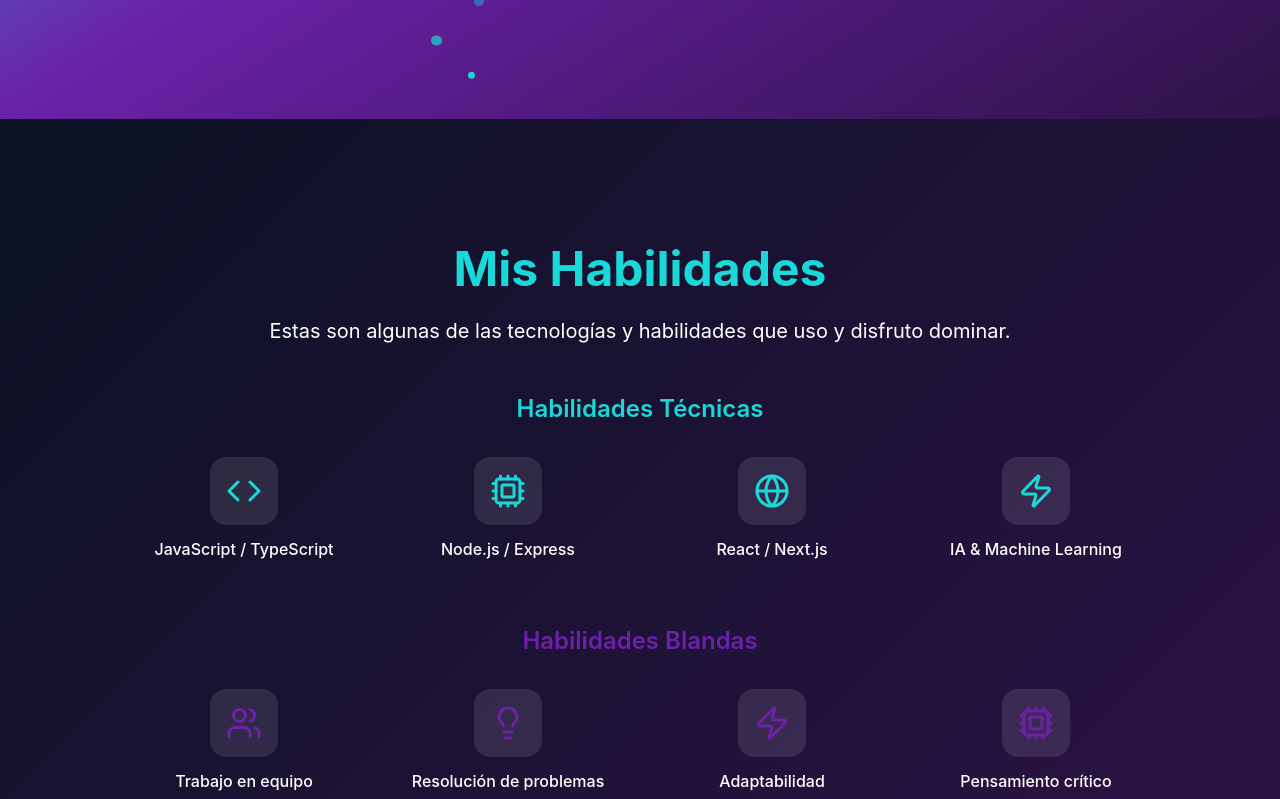
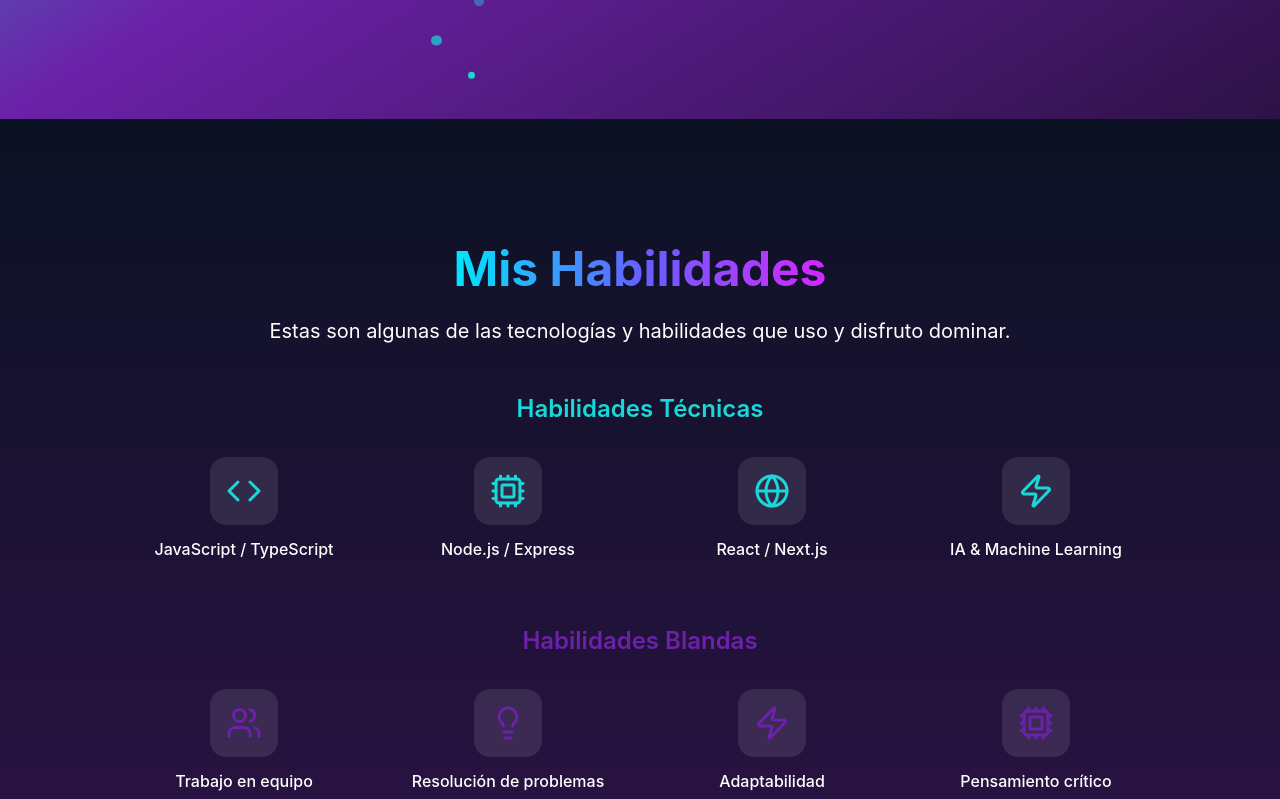
Before and after one commit to SantiagoArTyrs/Santiago_Arevalo, a Next.js app: page / in a window 1280 px wide. Shown: the part 681-1480 px from the top of the page. Built offline with nearby package versions, Linux system fonts and the light colour scheme.

Commit message:
Eliminando lineas innecesarias

```diff
--- a/src/components/Skills.tsx
+++ b/src/components/Skills.tsx
@@ -52,10 +52,6 @@ const Skills: FC<Props> = ({ lang }) => {
     <section
       id="skills"
       className="min-h-screen flex flex-col justify-center items-center px-6 py-20"
-      style={{
-        background: "linear-gradient(135deg, var(--bg-1), var(--bg-2))",
-        color: "var(--muted)",
-      }}
     >
       {/* Título */}
       <motion.h2
@@ -64,10 +60,15 @@ const Skills: FC<Props> = ({ lang }) => {
         transition={{ duration: 0.6 }}
         viewport={{ once: true }}
         className="text-4xl md:text-5xl font-bold mb-6 text-center"
-        style={{ color: "var(--accent-2)" }}
+        style={{
+          background: "var(--main-title-gradient)",
+          WebkitBackgroundClip: "text",
+          color: "transparent",
+        }}
       >
         {texts.title}
       </motion.h2>
+
       {/* Descripción */}
       <motion.p
         initial={{ opacity: 0 }}
@@ -108,10 +109,7 @@ const Skills: FC<Props> = ({ lang }) => {
               >
                 {skill.icon}
               </div>
-              <span
-                className="font-medium"
-                style={{ color: "var(--muted)" }}
-              >
+              <span className="font-medium" style={{ color: "var(--muted)" }}>
                 {skill.label}
               </span>
             </motion.div>
@@ -139,7 +137,7 @@ const Skills: FC<Props> = ({ lang }) => {
               <div
                 style={{
                   background: "rgba(255,255,255,0.10)",
-                  color: "var(--accent-1)", // cambia automá. según tema
+                  color: "var(--accent-1)",
                   padding: "1rem",
                   borderRadius: "1rem",
                   marginBottom: "0.75rem",
@@ -147,10 +145,7 @@ const Skills: FC<Props> = ({ lang }) => {
               >
                 {skill.icon}
               </div>
-              <span
-                className="font-medium"
-                style={{ color: "var(--muted)" }}
-              >
+              <span className="font-medium" style={{ color: "var(--muted)" }}>
                 {skill.label}
               </span>
             </motion.div>
```
